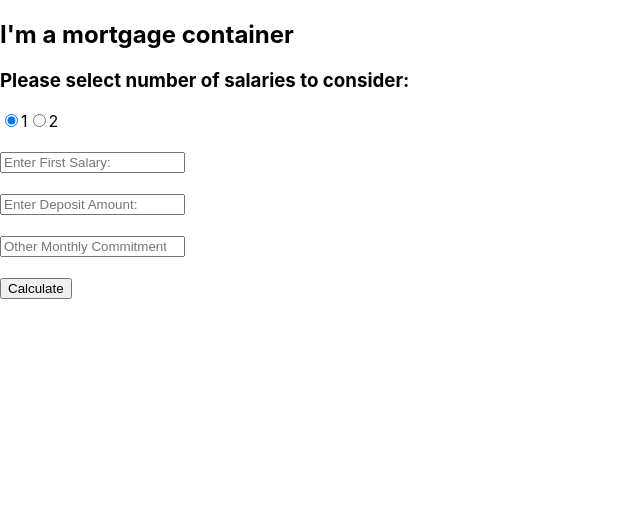
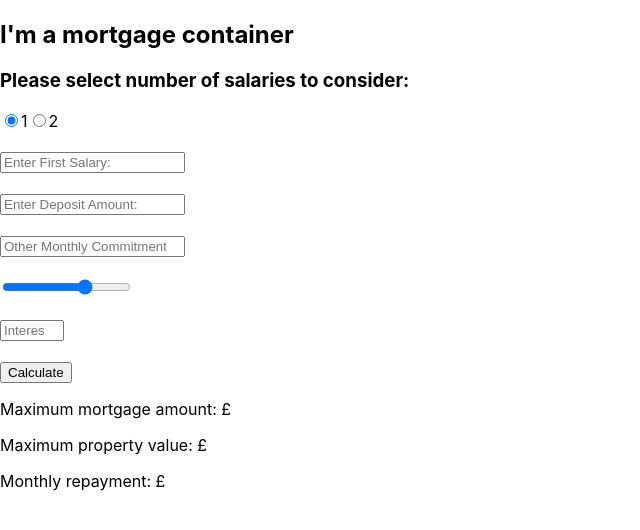
Before and after one commit to Gclark04432/react-mortgage-calculator-mk2, a React (Create React App) app: page / in a window 1280 px wide. Shown: the top 530 px of the page, without its empty margins (0-640 px from the left). Built offline with nearby package versions, Linux system fonts and the light colour scheme.

Commit message:
monthly repayment calculated

```diff
--- a/src/components/MortgageAmount.js
+++ b/src/components/MortgageAmount.js
@@ -11,11 +11,31 @@ function MortgageAmount(props){
     return mortgage;
   }
 
+  function calculateMaxPropertyValue(){
+    const maxMortgage = calculateMaximumMortgageAmount()
+    if (maxMortgage === null) {
+      return null
+    }
+    return maxMortgage + props.criteria.deposit
+  }
+
+  function calculateMonthlyRepayment(){
+    if (!props.criteria){
+      return null
+    }
+    const mortgageAmount = calculateMaximumMortgageAmount()
+    const rate = (props.criteria.interestRate/1200)
+    const repayments = (props.criteria.mortgageTerm*12)
+    const monthlyPayment = mortgageAmount * ((rate*(1+rate)**repayments) / (((1+rate)**repayments)-1) )
+    return monthlyPayment
+  }
+
 
   return (
     <article>
-    {console.log(props)}
-    <p>{calculateMaximumMortgageAmount()}</p>
+      <p>Maximum mortgage amount: £{calculateMaximumMortgageAmount()}</p>
+      <p>Maximum property value: £{calculateMaxPropertyValue()}</p>
+      <p>Monthly repayment: £{calculateMonthlyRepayment()}</p>
     </article>
   )
 }
--- a/src/components/MortgageForm.js
+++ b/src/components/MortgageForm.js
@@ -9,14 +9,18 @@ class MortgageForm extends Component {
         firstSalary: 0,
         secondSalary: 0,
         deposit: 0,
-        otherCommitments: 0
+        otherCommitments: 0,
+        mortgageTerm: 25,
+        interestRate:3.0
     }
     this.handleApplicantsChange = this.handleApplicantsChange.bind(this);
     this.handleFirstSalaryChange = this.handleFirstSalaryChange.bind(this)
     this.handleSecondSalaryChange = this.handleSecondSalaryChange.bind(this)
     this.handleDepositChange = this.handleDepositChange.bind(this)
     this.handleOtherCommitmentsChange = this.handleOtherCommitmentsChange.bind(this)
+    this.handleMortgageTermChange = this.handleMortgageTermChange.bind(this)
     this.handleFormSubmit = this.handleFormSubmit.bind(this)
+    this.handleInterestRateChange = this.handleInterestRateChange.bind(this)
   }
 
   handleApplicantsChange(event){
@@ -45,13 +49,23 @@ class MortgageForm extends Component {
     this.setState({otherCommitments: parseInt(event.target.value)});
   }
 
+  handleMortgageTermChange(event){
+    this.setState({mortgageTerm: parseInt(event.target.value)});
+  }
+
+  handleInterestRateChange(event){
+    this.setState({interestRate: parseFloat(event.target.value)})
+  }
+
   handleFormSubmit(event){
     event.preventDefault();
     const newCriteria = {
       firstSalary: this.state.firstSalary,
       secondSalary: this.state.secondSalary,
       deposit: this.state.deposit,
-      otherCommitments: this.state.otherCommitments
+      otherCommitments: this.state.otherCommitments,
+      mortgageTerm: this.state.mortgageTerm,
+      interestRate: this.state.interestRate
     }
     this.props.submitCriteria(newCriteria)
   }
@@ -75,11 +89,18 @@ class MortgageForm extends Component {
       <br/><br/>
       <input type="number" placeholder="Other Monthly Commitments" min="0" onChange={this.handleOtherCommitmentsChange}/>
 
+      <br/><br/>
+      <input type="range" defaultValue="25" min="5" max="35" step="1" onChange={this.handleMortgageTermChange} />
+
+      <br/><br/>
+      <input type="number" placeholder="Interest Rate" step="0.1" min="2.0" max="6.0" onChange={this.handleInterestRateChange} />
 
       <br/><br/>
       <input type="submit" value="Calculate" />
 
       </form>
+
+
     )
   }
 
```
